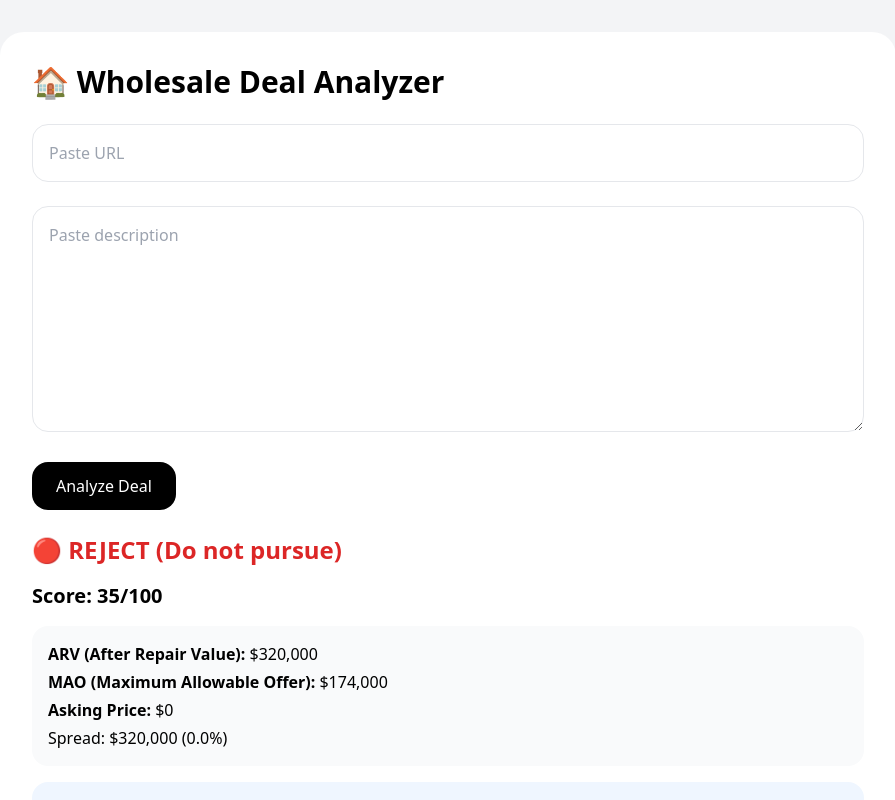
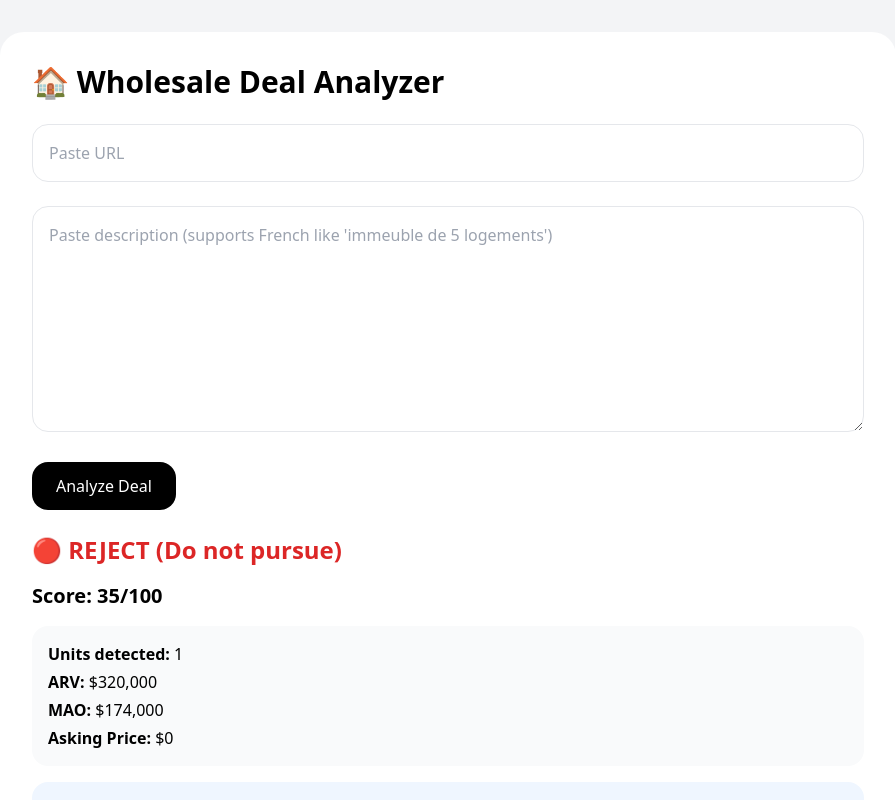
Before and after one commit to nousernameleft/real-estate-deal-scorer, a React (Vite) app: page / in a window 1280 px wide. Both pictures are taken after a click on the button "Analyze Deal". Shown: the top 800 px of the page, without its empty margins (192-1087 px from the left). Built offline with nearby package versions, Linux system fonts and the light colour scheme.

Commit message:
Update App.jsx

```diff
--- a/src/App.jsx
+++ b/src/App.jsx
@@ -11,35 +11,60 @@ export default function RealEstateDealScorer() {
     return "$" + num.toLocaleString("en-US");
   };
 
+  // -----------------------------
+  // 🏠 FIXED UNIT DETECTION (FRENCH + ENGLISH)
+  // -----------------------------
   const extractUnits = (text) => {
     let units = 0;
 
+    const t = text.toLowerCase();
+
+    // -----------------------------
+    // 1. Explicit patterns (units/logements)
+    // -----------------------------
     const patterns = [
       /([0-9]+)\s*unit[s]?/g,
       /([0-9]+)\s*unités/g,
       /([0-9]+)\s*logements/g,
-      /([0-9]+)\s*apartments?/g
+      /immeuble\s*de\s*([0-9]+)\s*logements/g,
+      /immeuble\s*([0-9]+)\s*logements/g,
+      /building\s*of\s*([0-9]+)\s*units?/g
     ];
 
     patterns.forEach((regex) => {
-      const match = text.match(regex);
+      const match = t.match(regex);
       if (match) {
         const num = parseInt(match[1]);
-        if (num > units) units = num;
+        if (!isNaN(num) && num > units) units = num;
       }
     });
 
+    // -----------------------------
+    // 2. "X logements" standalone (VERY IMPORTANT FIX)
+    // -----------------------------
+    const logementMatch = t.match(/([0-9]+)\s*logements?/);
+    if (logementMatch) {
+      const num = parseInt(logementMatch[1]);
+      if (!isNaN(num) && num > units) units = num;
+    }
+
+    // -----------------------------
+    // 3. Residential + commercial explicit split
+    // -----------------------------
     let res = 0;
     let com = 0;
 
-    const resMatch = text.match(/([0-9]+)\s*(unités résidentielles|résidentiel|residential)/);
-    const comMatch = text.match(/([0-9]+)\s*(unités commerciales|commercial|commerce)/);
+    const resMatch = t.match(/([0-9]+)\s*(unités résidentielles|résidentiel|residential)/);
+    const comMatch = t.match(/([0-9]+)\s*(unités commerciales|commercial|commerce)/);
 
     if (resMatch) res = parseInt(resMatch[1]);
     if (comMatch) com = parseInt(comMatch[1]);
 
     if (res + com > units) units = res + com;
 
+    // -----------------------------
+    // 4. Safety fallback
+    // -----------------------------
     return units || 1;
   };
 
@@ -50,6 +75,9 @@ export default function RealEstateDealScorer() {
 
       let text = description || "";
 
+      // -----------------------------
+      // 🌐 URL FETCH
+      // -----------------------------
       if (url) {
         try {
           const response = await fetch(
@@ -62,7 +90,7 @@ export default function RealEstateDealScorer() {
       text = text.toLowerCase();
 
       // -----------------------------
-      // 🏠 UNITS
+      // 🏠 UNITS (FIXED)
       // -----------------------------
       const units = extractUnits(text);
 
@@ -95,6 +123,12 @@ export default function RealEstateDealScorer() {
       } else if (text.includes("ndg")) {
         locationMultiplier = 1.2;
         locationNote = "NDG stable";
+      } else if (text.includes("rosemont")) {
+        locationMultiplier = 1.15;
+        locationNote = "Rosemont growing";
+      } else if (text.includes("hochelaga")) {
+        locationMultiplier = 0.95;
+        locationNote = "lower baseline";
       }
 
       // -----------------------------
@@ -148,7 +182,7 @@ export default function RealEstateDealScorer() {
       }
 
       // -----------------------------
-      // 📊 SCORE COMPONENTS
+      // 📊 SCORE
       // -----------------------------
       const spread = ARV - askingPrice;
       const spreadPercent = askingPrice ? (spread / ARV) * 100 : 0;
@@ -167,9 +201,7 @@ export default function RealEstateDealScorer() {
       if (text.includes("water damage")) riskFlags.push("Water damage");
 
       const riskScore = -riskFlags.length * 5;
-
       const overpayScore = askingPrice > ARV ? -20 : 0;
-
       const baseScore = 50;
 
       const finalScoreRaw =
@@ -178,7 +210,7 @@ export default function RealEstateDealScorer() {
       const score = Math.max(0, Math.min(100, Math.round(finalScoreRaw)));
 
       // -----------------------------
-      // 🟢 CLEAR DECISION LOGIC
+      // 🟢 DECISION LOGIC
       // -----------------------------
       let decision = "";
       let decisionColor = "";
@@ -187,10 +219,10 @@ export default function RealEstateDealScorer() {
         decision = "🟢 ACQUIRE (Strong Buy / Assign Immediately)";
         decisionColor = "text-green-600";
       } else if (score >= 65) {
-        decision = "🟡 REVIEW (Good deal, needs deeper underwriting)";
+        decision = "🟡 REVIEW (Good deal, needs deeper analysis)";
         decisionColor = "text-yellow-600";
       } else if (score >= 50) {
-        decision = "🟠 MARGIN RISK (Only proceed if strong upside exists)";
+        decision = "🟠 MARGIN RISK (Proceed only with strong upside)";
         decisionColor = "text-orange-600";
       } else {
         decision = "🔴 REJECT (Do not pursue)";
@@ -214,7 +246,6 @@ export default function RealEstateDealScorer() {
         riskFlags,
 
         breakdown: {
-          // ARV breakdown
           perUnit,
           baseValue,
           locationMultiplier,
@@ -224,12 +255,8 @@ export default function RealEstateDealScorer() {
 
           ARV_formula: `${units} units × ${perUnit} × ${locationMultiplier} × ${conditionMultiplier}`,
 
-          // MAO breakdown
-          rehab,
-          maoRule: "70% of ARV − rehab",
-          MAO_formula: `(${ARV} × 0.7) − ${rehab}`,
+          MAO_formula: `ARV × 70% − ${rehab}`,
 
-          // SCORE breakdown
           baseScore,
           spreadScore,
           riskScore,
@@ -261,7 +288,7 @@ export default function RealEstateDealScorer() {
         <textarea
           className="w-full border p-4 rounded-2xl"
           rows={8}
-          placeholder="Paste description"
+          placeholder="Paste description (supports French like 'immeuble de 5 logements')"
           value={description}
           onChange={(e) => setDescription(e.target.value)}
         />
@@ -285,56 +312,31 @@ export default function RealEstateDealScorer() {
             </div>
 
             <div className="bg-gray-50 p-4 rounded-2xl space-y-1">
-
-              <p><b>ARV (After Repair Value):</b> {formatMoney(result.ARV)}</p>
-              <p><b>MAO (Maximum Allowable Offer):</b> {formatMoney(result.MAO)}</p>
+              <p><b>Units detected:</b> {result.units}</p>
+              <p><b>ARV:</b> {formatMoney(result.ARV)}</p>
+              <p><b>MAO:</b> {formatMoney(result.MAO)}</p>
               <p><b>Asking Price:</b> {formatMoney(result.askingPrice)}</p>
-
-              {result.taxesNote && (
-                <p className="text-orange-600">{result.taxesNote}</p>
-              )}
-
-              <p>
-                Spread: {formatMoney(result.spread)} ({result.spreadPercent.toFixed(1)}%)
-              </p>
-
             </div>
 
-            {/* 🧠 ARV BREAKDOWN */}
             <div className="bg-blue-50 p-4 rounded-2xl text-sm space-y-1">
               <h3 className="font-bold">🏠 ARV Breakdown</h3>
-              <p>Base value: {formatMoney(result.breakdown.baseValue)}</p>
               <p>Formula: {result.breakdown.ARV_formula}</p>
               <p>Location: {result.breakdown.locationNote}</p>
               <p>Condition: {result.breakdown.conditionNote}</p>
             </div>
 
-            {/* 💰 MAO BREAKDOWN */}
             <div className="bg-purple-50 p-4 rounded-2xl text-sm space-y-1">
               <h3 className="font-bold">💰 MAO Breakdown</h3>
-              <p>Rule: {result.breakdown.maoRule}</p>
-              <p>Rehab: {formatMoney(result.breakdown.rehab)}</p>
-              <p>Formula: {result.breakdown.MAO_formula}</p>
+              <p>{result.breakdown.MAO_formula}</p>
             </div>
 
-            {/* 📊 SCORE BREAKDOWN */}
             <div className="bg-green-50 p-4 rounded-2xl text-sm space-y-1">
               <h3 className="font-bold">📊 Score Breakdown</h3>
-
-              <p>Base score: {result.breakdown.baseScore}</p>
-              <p>Spread score: {result.breakdown.spreadScore}</p>
-              <p>Risk penalty: {result.breakdown.riskScore}</p>
-              <p>Overpay penalty: {result.breakdown.overpayScore}</p>
-
-              <hr />
-
-              <p>
-                Final: {result.breakdown.baseScore} +
-                {result.breakdown.spreadScore} +
-                {result.breakdown.riskScore} +
-                {result.breakdown.overpayScore}
-                = {result.breakdown.finalScoreRaw}
-              </p>
+              <p>Base: {result.breakdown.baseScore}</p>
+              <p>Spread: {result.breakdown.spreadScore}</p>
+              <p>Risk: {result.breakdown.riskScore}</p>
+              <p>Overpay: {result.breakdown.overpayScore}</p>
+              <p>Total: {result.breakdown.finalScoreRaw}</p>
             </div>
 
           </div>
```
